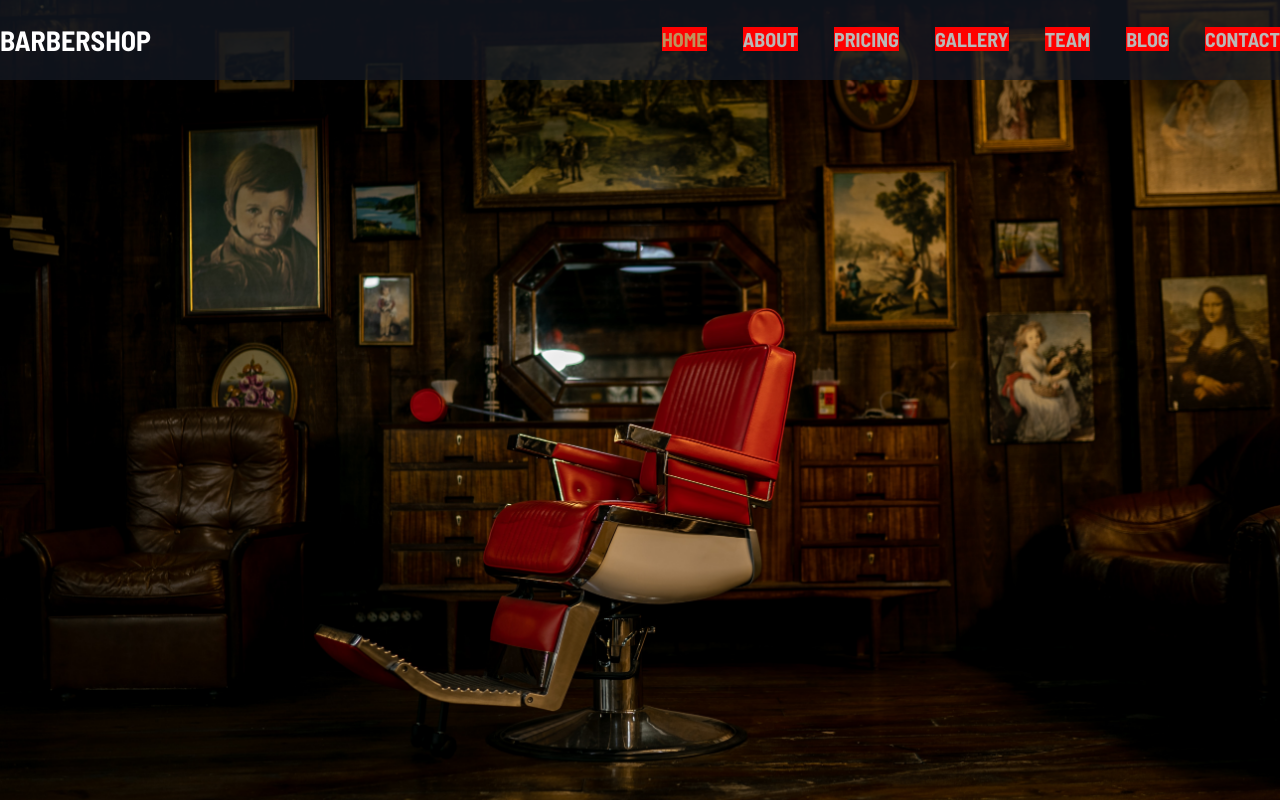
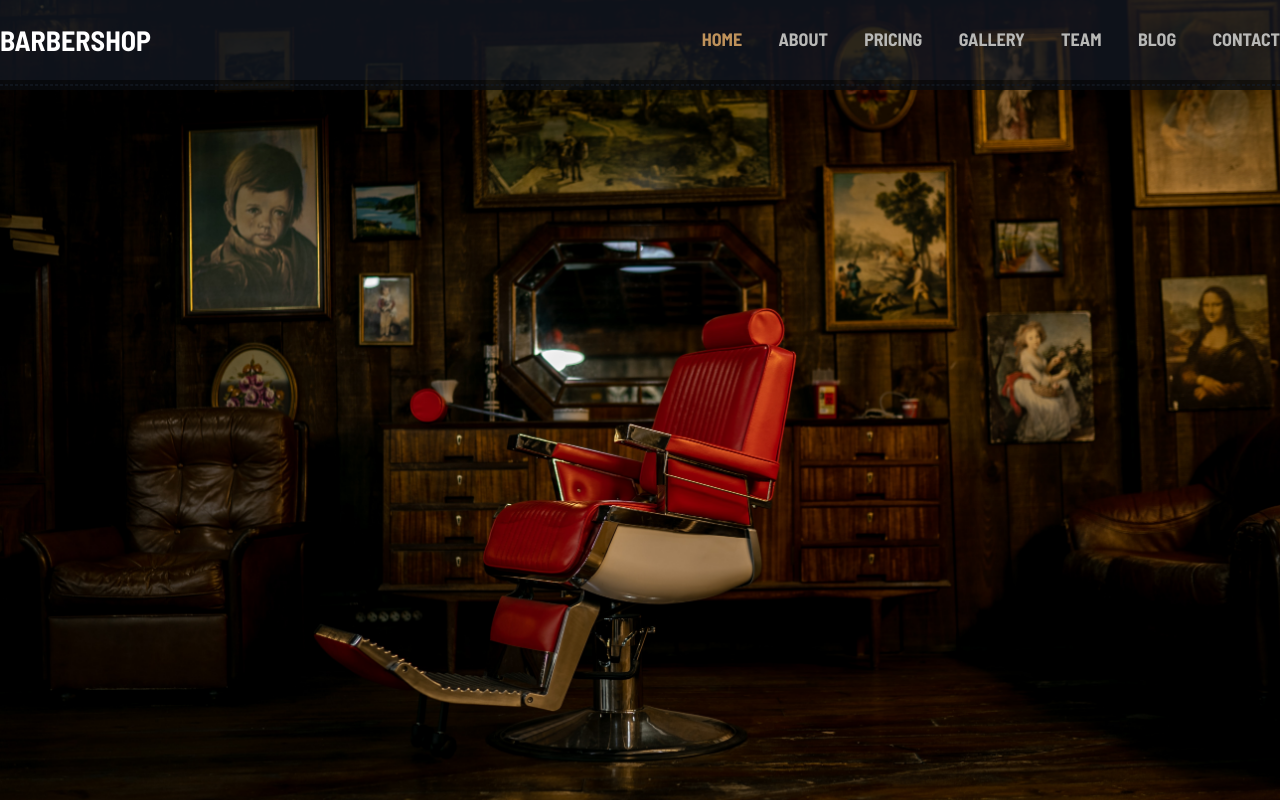
Before and after one commit to FED22M/inlamninguppgift-1-barbershop-devjoppe, a plain HTML site: page src/index.html in a window 1280 px wide. Drawn offline with Linux system fonts and the light colour scheme.

Commit message:
navbar with the hr

```diff
--- a/src/index.html
+++ b/src/index.html
@@ -10,7 +10,7 @@
 </head>
 <body>
     <!-- Start: Navbar and Header -->
-    <div class="full-width full-vh banner-image">
+    <div class="full-width full-vh banner-image flex-column">
         <!-- Start: Navbar -->
         <div class="full-width navbar">
             <div class="container">
@@ -34,6 +34,7 @@
                 </div>
             </div>
         </div>
+        <div class="navbar--dashed"><hr /></div>
         <!-- End: Navbar -->
     </div>
     <!-- End: Navbar and Header -->
--- a/src/scss/base.scss
+++ b/src/scss/base.scss
@@ -6,7 +6,8 @@
 
 // Colors
 $color-dark: rgb(20, 27, 37);
-$color-darka-alpha: rgba(20, 27, 37, 0.7);
+$color-darka-alpha-70: rgba(20, 27, 37, 0.7);
+$color-darka-alpha-80: rgba(9, 12, 15, 0.8);
 $color-golden: rgb(191, 146, 91);
 $color-beige: rgb(235, 232, 222);
 $color-gray: #B9B9B7;
@@ -22,6 +23,10 @@ a {
     text-decoration: none;
 }
 
+hr {
+    color: white;
+}
+
 body {
     font-family: 'Poppins', sans-serif;
     background: white;
--- a/src/scss/layout.scss
+++ b/src/scss/layout.scss
@@ -1,6 +1,5 @@
 .full-width {
     display: flex;
-    justify-content: center;
     width: 100%;
 }
 
@@ -11,3 +10,11 @@
 .container {
     width: 1440px;
 }
+
+.flex-column {
+    flex-direction: column;
+}
+
+.d-flex {
+    display: flex;
+}
--- a/src/scss/nav.scss
+++ b/src/scss/nav.scss
@@ -1,8 +1,8 @@
 .navbar {
-    background: $color-darka-alpha;
-    display: flex;
+    background: $color-darka-alpha-70;
     align-items: center;
     height:80px;
+    justify-content: center;
 }
 
 .navbar--content {
@@ -25,10 +25,9 @@
                 margin-left: 2rem;
                 a {
                     font-family: 'Barlow Semi Condensed', sans-serif;
-                    font-size: 1.25rem;
+                    font-size: 1.125rem;
                     font-weight: 700;
                     color: $color-gray;
-                    background: red;
                 }
                 a.selected {
                     color: $color-golden;
@@ -38,3 +37,15 @@
 
     }
 }
+
+.navbar--dashed {
+    width: inherit;
+    background: $color-darka-alpha-80;
+    hr {
+        border-style: dashed;
+        border-width: 1px;
+        color: $color-darka-alpha-70;
+        margin-bottom: 4px;
+        margin-top: 4px;
+    }
+}
```
Also changed, not shown: src/css/style-min.css.
